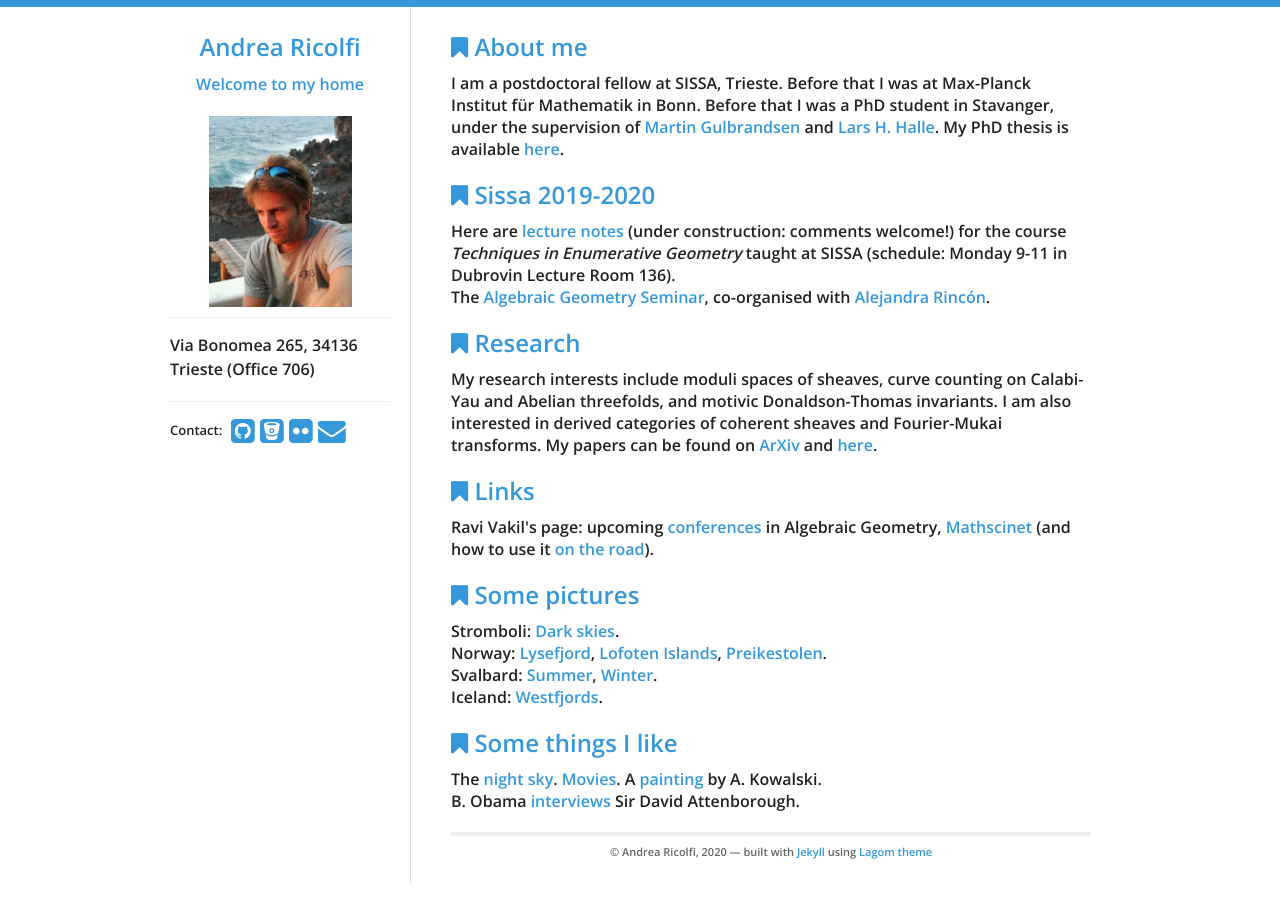
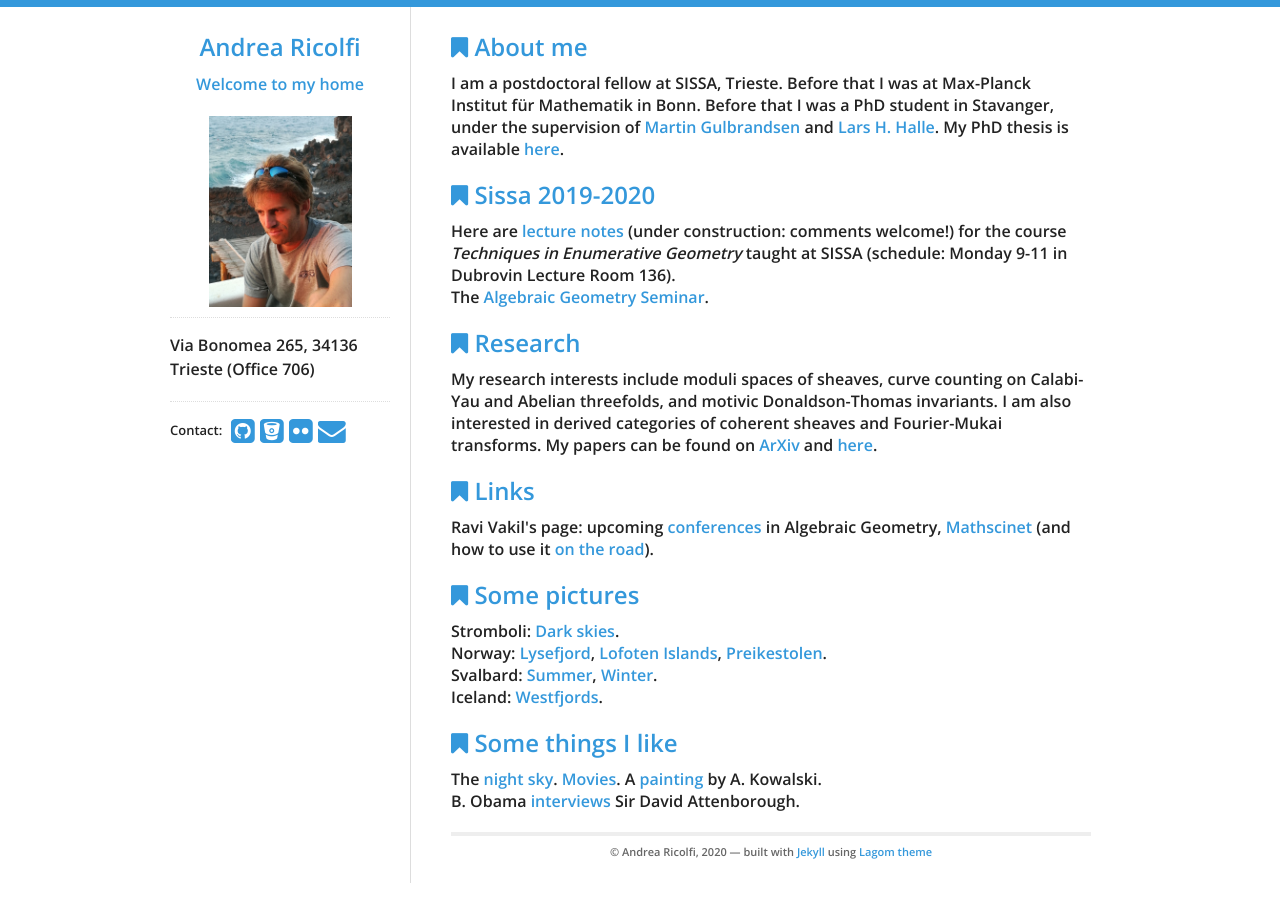
Before and after one commit to atricolfi/atricolfi.github.io, a Jekyll site: the page built from index.html, in a window 1280 px wide. Built offline with Jekyll 4.4.1, drawn with Linux system fonts in a browser that asks for light colours.

Commit message:
Update index.html

```diff
--- a/index.html
+++ b/index.html
@@ -17,7 +17,7 @@ under the supervision of <a href="http://www.ux.uis.no/%7Emartingg/">Martin Gulb
  Here are <a href="IntroEnumerativeGeometry.pdf">lecture notes</a> (under construction: comments welcome!) for the course <em>Techniques in Enumerative Geometry</em>
  taught at SISSA (schedule: Monday 9-11 in Dubrovin Lecture Room 136).<br>
 
-The <a href="http://users.ictp.it/~arincon/AGS.html">Algebraic Geometry Seminar</a>, co-organised with <a href="http://users.ictp.it/~arincon/">Alejandra Rincón</a>.
+The <a href="http://users.ictp.it/~arincon/AGS.html">Algebraic Geometry Seminar</a>.
  </p>
 
 <div id="home">
```
